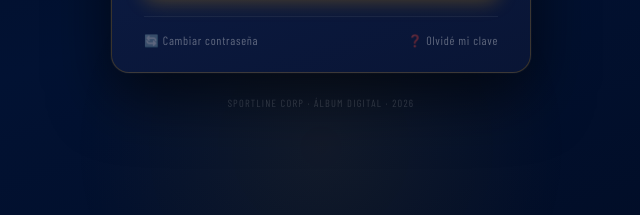
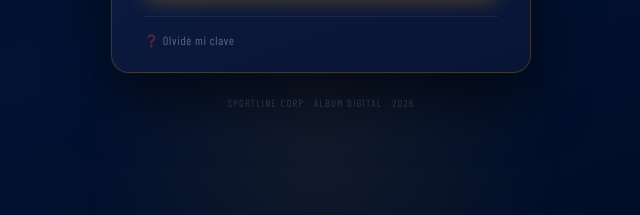
Before and after one commit to conectados-reg/Album-CDT-Mundial, a plain HTML site: page frontend/index.html in a window 1280 px wide. Shown: the part 563-778 px from the top of the page, 319-959 px from the left. Drawn offline with nearby package versions, Linux system fonts and the light colour scheme; a web font is replaced by a local one.

Commit message:
Update index.html

```diff
--- a/frontend/index.html
+++ b/frontend/index.html
@@ -292,7 +292,7 @@
     </form>
 
     <div class="links-container">
-      <a href="cambiar-clave.html">🔄 Cambiar contraseña</a>
+
       <a href="olvide-clave.html">❓ Olvidé mi clave</a>
     </div>
   </div>
```
